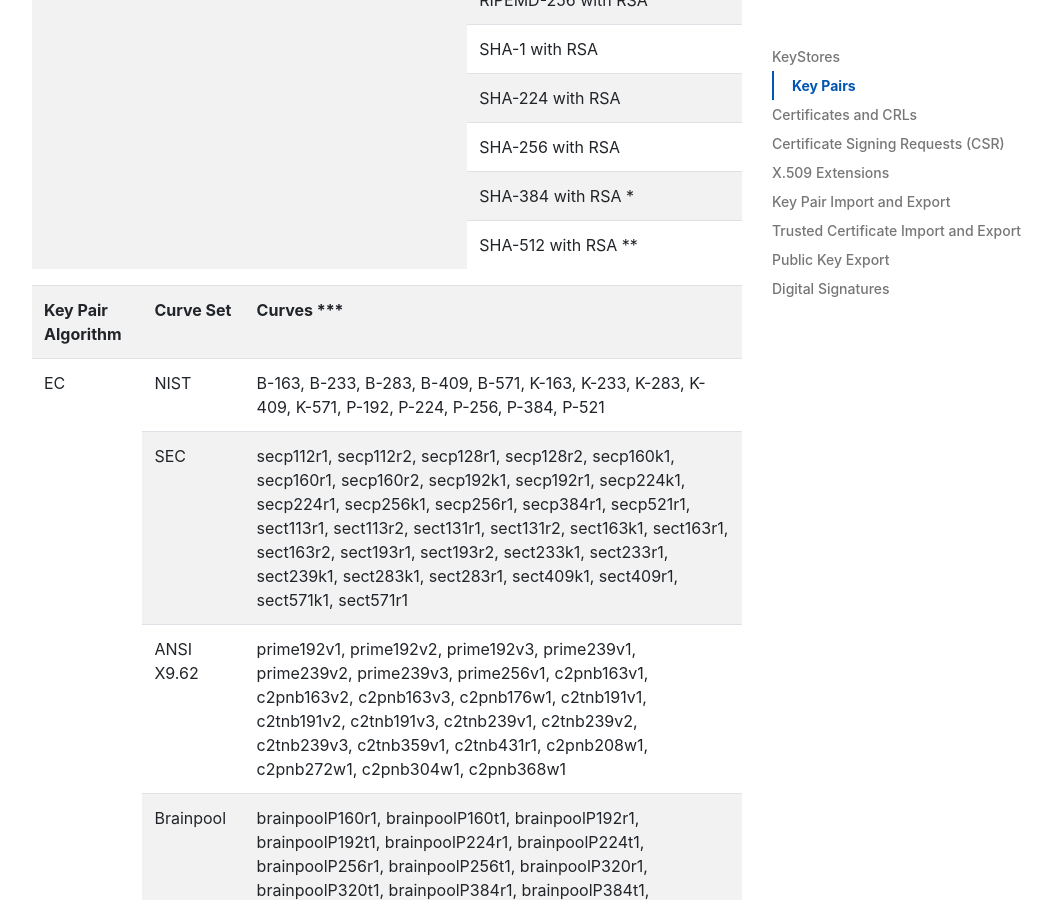
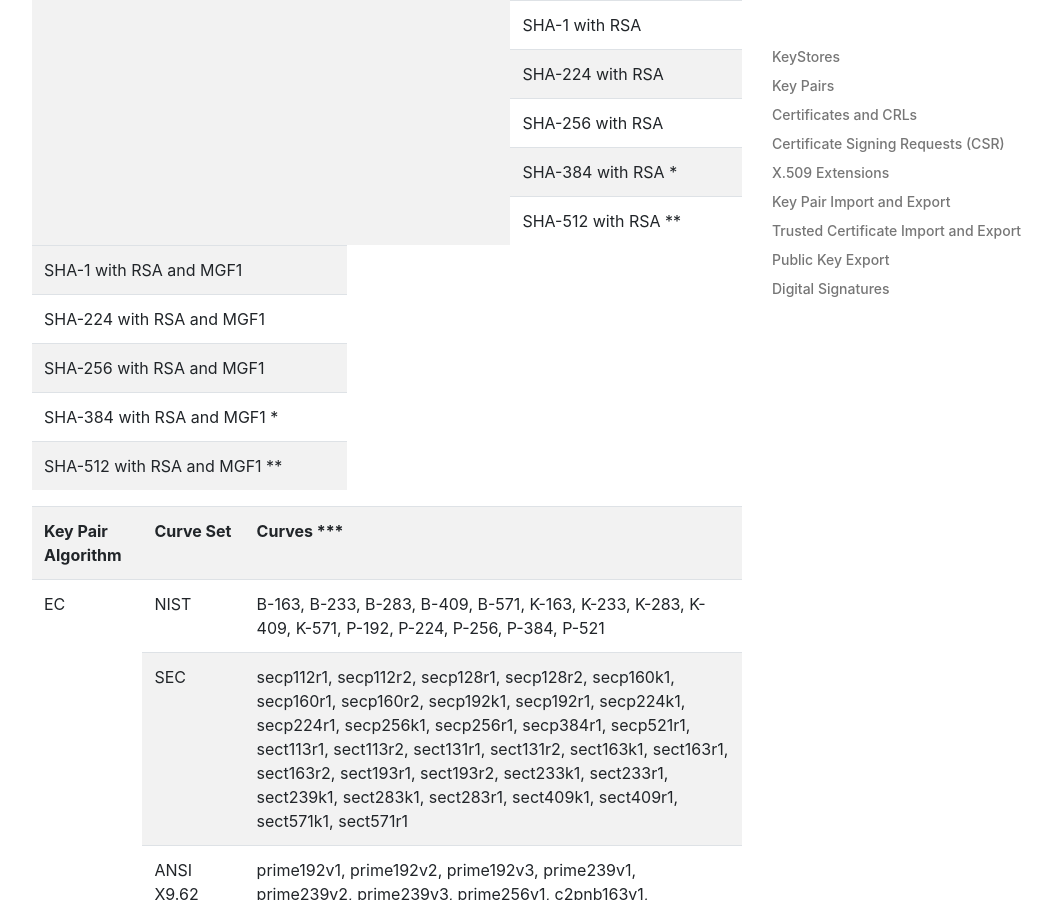
Before and after one commit to kaikramer/kaikramer.github.io, a Jekyll site: the page built from specifications.html, in a window 1280 px wide and 900 px high, scrolled down 1428 px. Shown: the whole window, without its empty margins (68-1120 px from the left). Built offline with Jekyll 4.4.1, drawn with Linux system fonts in a browser that asks for light colours.

Commit message:
upd: adding `RSASSA-PSS` on sign list
Adding RSASSA-PSS and `and MGF1` on the sign list

```diff
--- a/specifications.html
+++ b/specifications.html
@@ -36,7 +36,7 @@
             <td class="plain_odd" align="left">Java Cryptography Extension KeyStore. More secure version of JKS.</td>
           </tr>
           <tr valign="middle">
-            <td class="plain_even" align="left">PKCS #12</td>
+            <td class="plain_even" align="left">PKCS&nbsp;#12</td>
             <td class="plain_even" align="left">Public-Key Cryptography Standards #12 KeyStore. RSA's KeyStore format.</td>
           </tr>
           <tr valign="middle">
@@ -119,6 +119,21 @@
           </tr>
           <tr valign="middle">
             <td class="plain_odd" align="left">SHA-512 with RSA **</td>
+          </tr>
+          <tr valign="middle">
+            <td class="plain_odd" align="left">SHA-1 with RSA and MGF1</td>
+          </tr>
+          <tr valign="middle">
+            <td class="plain_odd" align="left">SHA-224 with RSA and MGF1</td>
+          </tr>
+          <tr valign="middle">
+            <td class="plain_odd" align="left">SHA-256 with RSA and MGF1</td>
+          </tr>
+          <tr valign="middle">
+            <td class="plain_odd" align="left">SHA-384 with RSA and MGF1 *</td>
+          </tr>
+          <tr valign="middle">
+            <td class="plain_odd" align="left">SHA-512 with RSA and MGF1 **</td>
           </tr>
         </tbody>
       </table>
```
